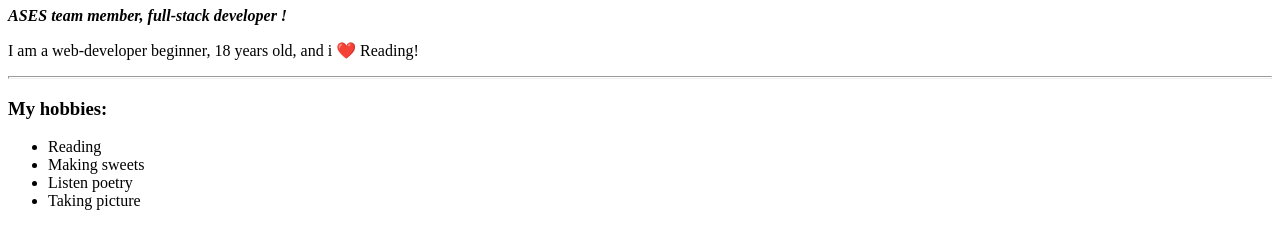
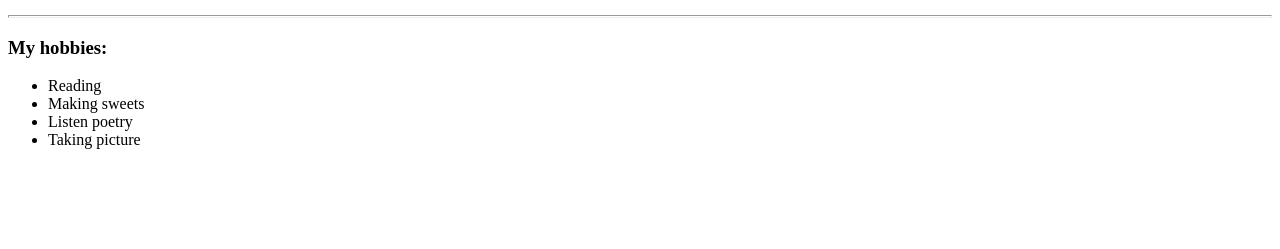
Before and after one commit to iosudi/cv, a plain HTML site: page esraa.html in a window 1280 px wide. Shown: the part 159-408 px from the top of the page. Drawn offline with Linux system fonts and the light colour scheme.

Commit message:
Update esraa.html

```diff
--- a/esraa.html
+++ b/esraa.html
@@ -22,11 +22,6 @@
             </td>
         </tbody>
     </table>
-    <em><strong>ASES team member, full-stack developer !</strong></em>
-    <p>
-        I am a web-developer beginner, 18 years old, and i ❤️ Reading!
-    </p>
-    </p>
     <hr size="3">
     <h3>My hobbies:</h3>
     <ul>
```
